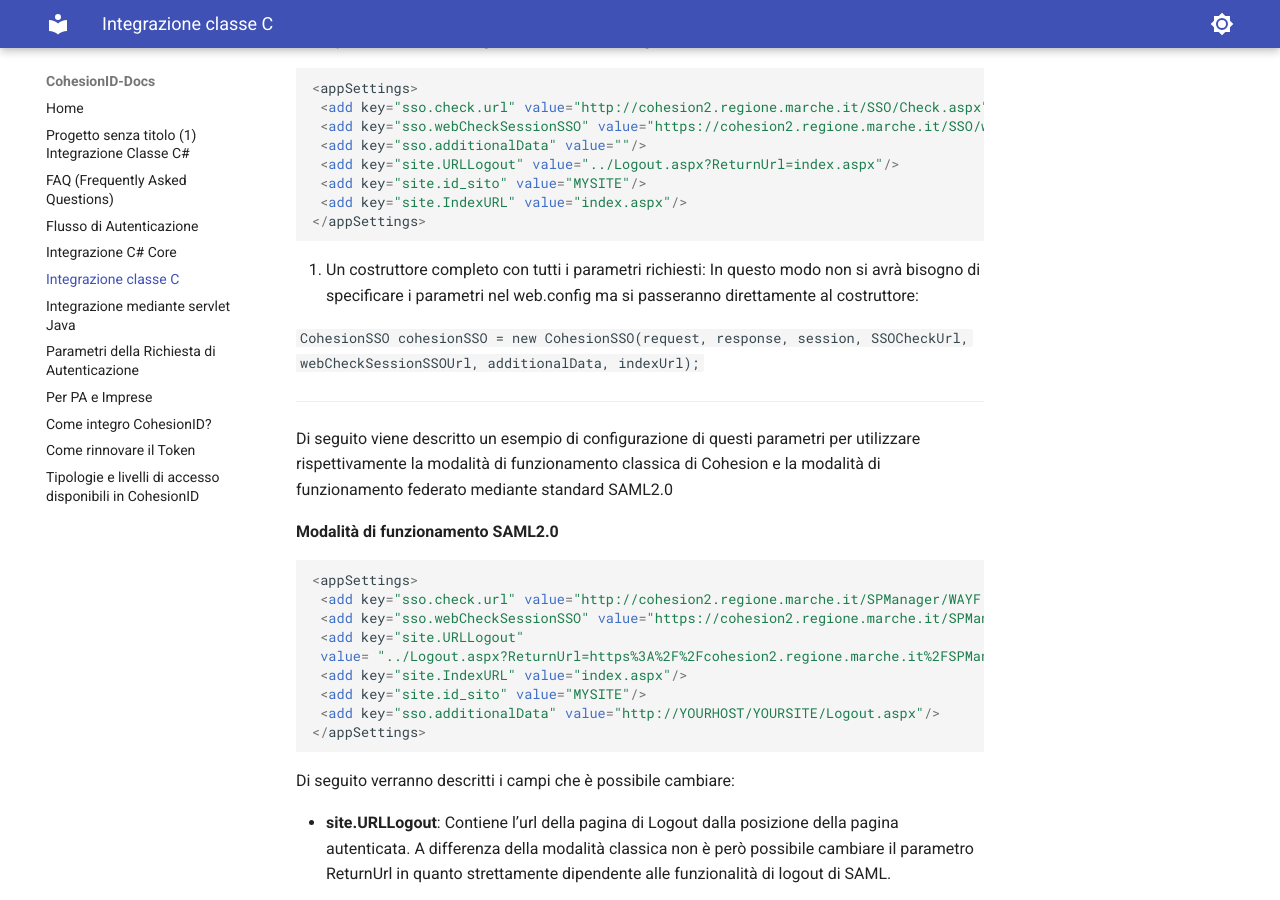
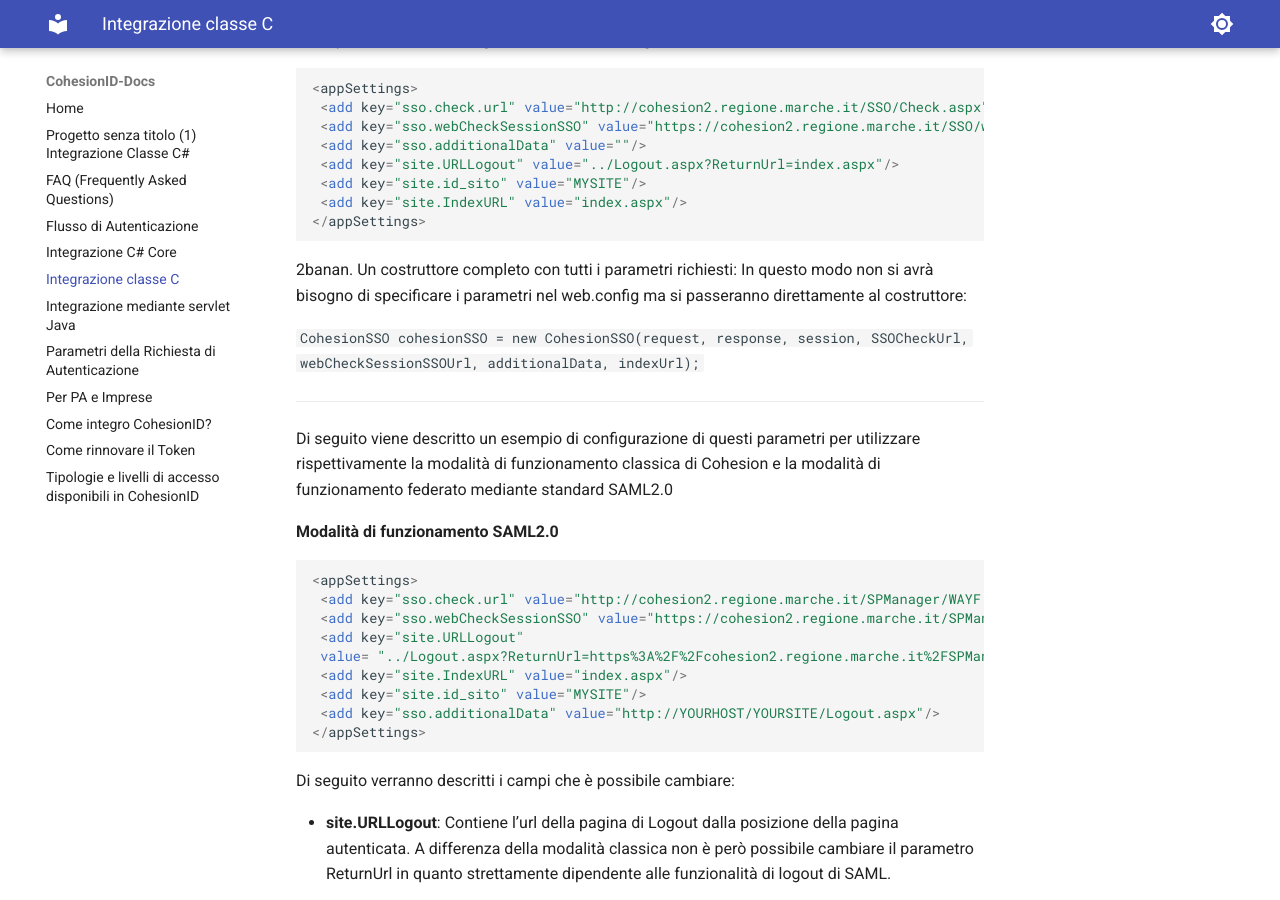
Before and after one commit to DarisCappelletti/CohesionID-Docs, an MkDocs documentation site: the page built from docs/Integrazione-Classe-C#.md, in a window 1280 px wide and 900 px high, scrolled down 1244 px. Built offline with MkDocs 1.6.1 and Material for MkDocs 9.7.7, drawn with Linux system fonts in a browser that asks for light colours.

Commit message:
Update wiki files

````diff
--- a/docs/Integrazione-Classe-C#.md
+++ b/docs/Integrazione-Classe-C#.md
@@ -43,7 +43,7 @@ Esempio di codice di configurazione in **web.config**:
 </appSettings>
 ```
 
- 2. Un costruttore completo con tutti i parametri richiesti:
+ 2banan. Un costruttore completo con tutti i parametri richiesti:
 In questo modo non si avrà bisogno di specificare i parametri nel web.config ma si passeranno direttamente al costruttore:
 
 `CohesionSSO cohesionSSO = new CohesionSSO(request, response, session,
````
Also changed, not shown: site/Integrazione-Classe-C#/index.html, 1 other file.
